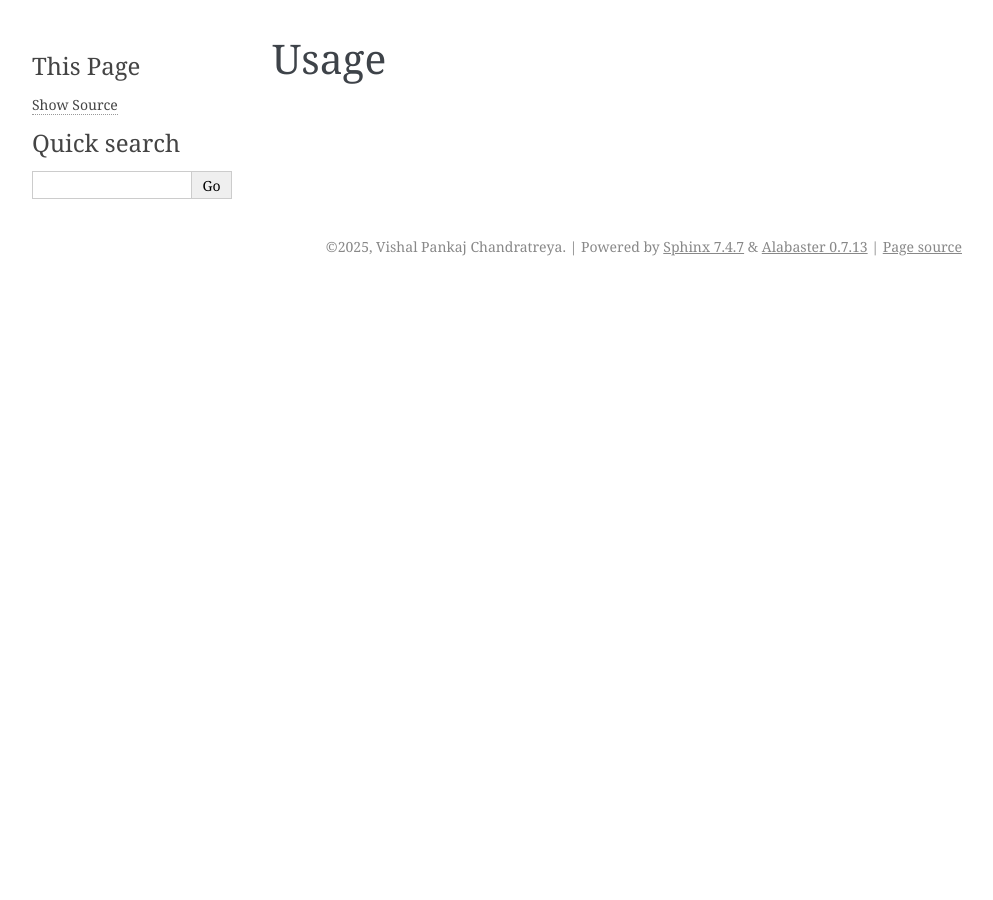
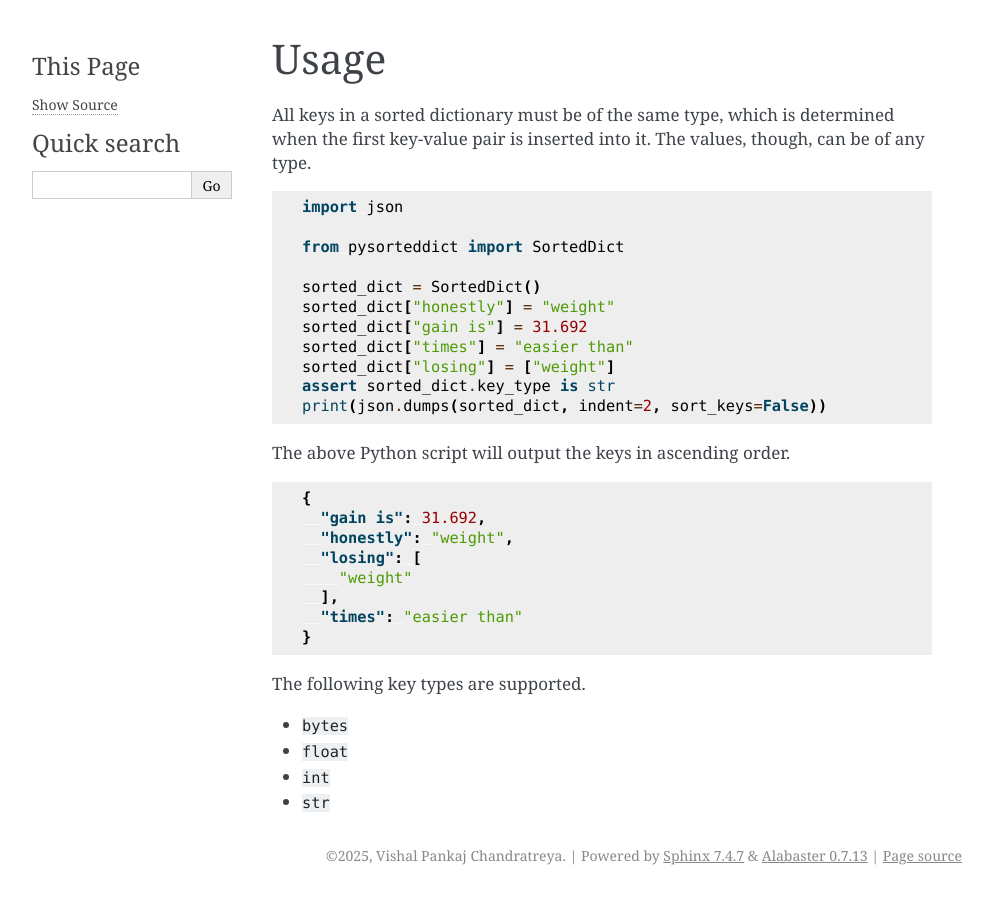
Before and after one commit to tfpf/pysorteddict, a Sphinx documentation site: the page built from docs/usage.md, in a window 1280 px wide. Shown: the whole page, without its empty margins (148-1141 px from the left). Built offline with Sphinx 7.4.7, drawn with Linux system fonts in a browser that asks for light colours.

Commit message:
Usage [skip ci]

````diff
--- a/docs/usage.md
+++ b/docs/usage.md
@@ -1 +1,38 @@
 # Usage
+
+All keys in a sorted dictionary must be of the same type, which is determined when the first key-value pair is inserted
+into it. The values, though, can be of any type.
+
+```python
+import json
+
+from pysorteddict import SortedDict
+
+sorted_dict = SortedDict()
+sorted_dict["honestly"] = "weight"
+sorted_dict["gain is"] = 31.692
+sorted_dict["times"] = "easier than"
+sorted_dict["losing"] = ["weight"]
+assert sorted_dict.key_type is str
+print(json.dumps(sorted_dict, indent=2, sort_keys=False))
+```
+
+The above Python script will output the keys in ascending order.
+
+```json
+{
+  "gain is": 31.692,
+  "honestly": "weight",
+  "losing": [
+    "weight"
+  ],
+  "times": "easier than"
+}
+```
+
+The following key types are supported.
+
+* `bytes`
+* `float`
+* `int`
+* `str`
````
